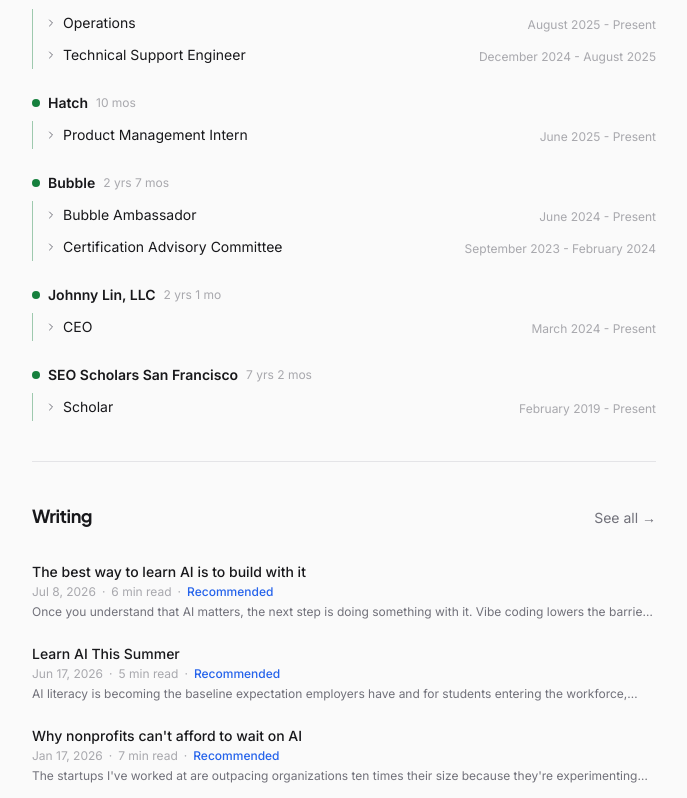
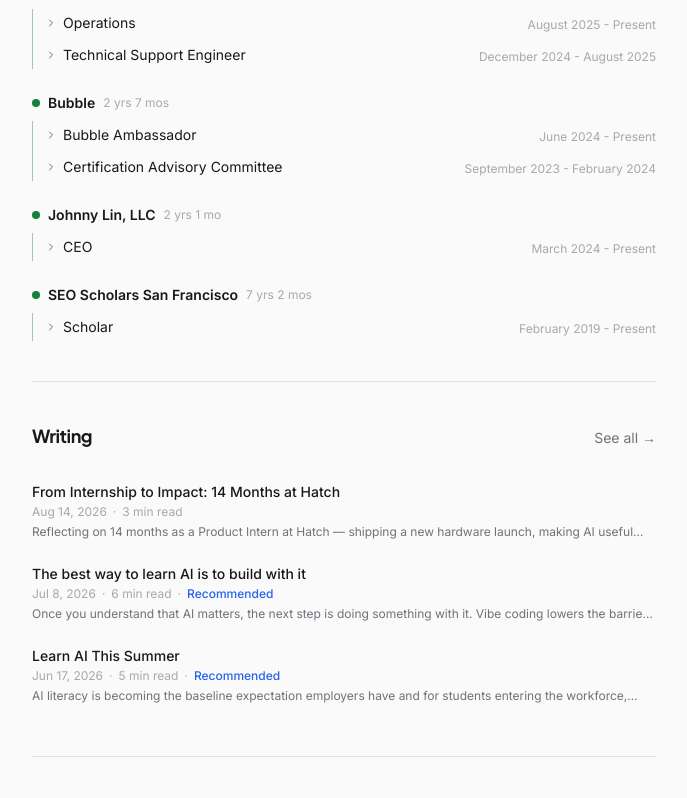
Before and after one commit to johnnylinsf/johnnylinsf.com, a Next.js app: page / in a window 1280 px wide. Shown: the part 902-1700 px from the top of the page, without its empty margins (296-983 px from the left). Built offline with nearby package versions, Linux system fonts and the light colour scheme.

Commit message:
Add Hatch internship reflection article (#6)

```diff
--- /dev/null
+++ b/src/content/articles/hatch-internship.mdx
@@ -0,0 +1,45 @@
+Today is my last day at Hatch, and before I sign off, I wanted to take a moment to reflect.
+
+I joined in June 2025 as a Product Intern, not entirely sure what shape my internship would take. I'm leaving 14 months later, having touched nearly every part of the company: product, People Ops, AI experimentation, product building, internal operations, and even incident response at a consumer tech startup. That kind of range is a gift most internships don't offer, and I'm grateful Hatch gave me the room to grow into it.
+
+## A few things I'll carry with me
+
+**1) Shipping something new (and learning what "launch" really means)**
+
+I joined right as Hatch was gearing up to launch a new hardware product (Hatch Baby). I got to support beta testing, synthesize research into product recommendations, run competitive analysis, and contribute to the early stages of our AI sleep agent (now Baby Agent). It was a crash course in what it actually takes to bring something to market — beyond the glossy announcements.
+
+**2) Making AI useful, not just novel**
+
+For a stretch, I partnered with teams across the company — content, marketing, People Ops, and customer support — to find places where AI could genuinely reduce pain in day-to-day workflows. Then I built and shipped solutions alongside them. The best use cases always started with a real person's real workflow, not the other way around.
+
+**3) Building the unglamorous stuff that makes everything run**
+
+I dug into Hatch's employee onboarding and offboarding processes and built automations that made the experience meaningfully less painful for the humans running them. That work eventually grew into a web of workflows touching nearly every team. It reminded me that some of the best product work isn't flashy — it's removing friction for the people who feel it most.
+
+**4) Product craft: PRDs, scoping, and clarity**
+
+I wrote PRDs across multiple areas — customer-facing and internal — and helped scope projects end-to-end. One of the biggest lessons: writing clearly for stakeholders is as important as writing code.
+
+**5) Actually using the product (and finding edge cases the hard way)**
+
+Nothing beats being your own test case. I've broken more sleep-tracking edge cases on our newly released Hatch Sleep Clock than I'd like to admit. But using the product daily made my feedback more grounded and more useful.
+
+**6) Staying calm when things break**
+
+Helping manage a large-scale live production incident (an AWS outage) taught me more about communication under pressure than any class ever could. I'm grateful the team trusted me to help keep everyone aligned while it was happening.
+
+## The people made the experience
+
+The biggest thing I'll take away is the people. Endless thanks to Catherine, who managed me with patience and trust from day one, and to Ann, Jillian, Fiona, Jasmine, Marcus, Ana, Holly, Sandra, Amber, Mike D, Molly, Kimmie, Noreen, Nicole, Natalie, and so many others who let a curious intern into their world and constantly taught me. This internship was shaped far more by the people than by any one project.
+
+## What I learned about myself
+
+If I had to summarize what the last 14 months taught me, it's this: I love Product Management. But beyond that, I love being the "fresh eyes" and strategic support behind a company's core functions — strategy, planning, building, and handing things off cleanly from start to finish.
+
+I also learned that I'm a generalist at heart — someone who genuinely enjoys learning new domains, showing up, and getting things done efficiently and effectively. There was a lot of growth packed into these 14 months, and I'm leaving with more clarity and confidence than I came in with.
+
+## What's next
+
+As I shared a few months ago, I'm joining Tella on Monday — starting a new chapter with the same curiosity, and a deeper appreciation for what it takes to build great products (and great teams).
+
+To everyone at Hatch: thank you for an unforgettable 14 months.
--- a/src/data/experience.ts
+++ b/src/data/experience.ts
@@ -98,7 +98,7 @@
   {
     company: "Hatch",
     title: "Product Management Intern",
-    duration: "June 2025 - Present",
+    duration: "June 2025 - August 2026",
     website: "https://hatch.co",
     description: [
       "Led piloting of AI tools to support Hatch's sleep chat programs; evaluated vendors, trained models using proprietary content, and tested performance with prompt workflows and sleep consultant feedback",
--- a/src/data/writing.ts
+++ b/src/data/writing.ts
@@ -1,6 +1,14 @@
 import { WritingEntry } from "./types";
 
 export const articles: WritingEntry[] = [
+  {
+    name: "From Internship to Impact: 14 Months at Hatch",
+    slug: "hatch-internship",
+    description:
+      "Reflecting on 14 months as a Product Intern at Hatch — shipping a new hardware launch, making AI useful across teams, and what building nearly every function of a startup taught me about the kind of product work I want to do.",
+    date: "2026-08-14",
+    wordCount: 650,
+  },
   {
     name: "The best way to learn AI is to build with it",
     slug: "start-building",
```
